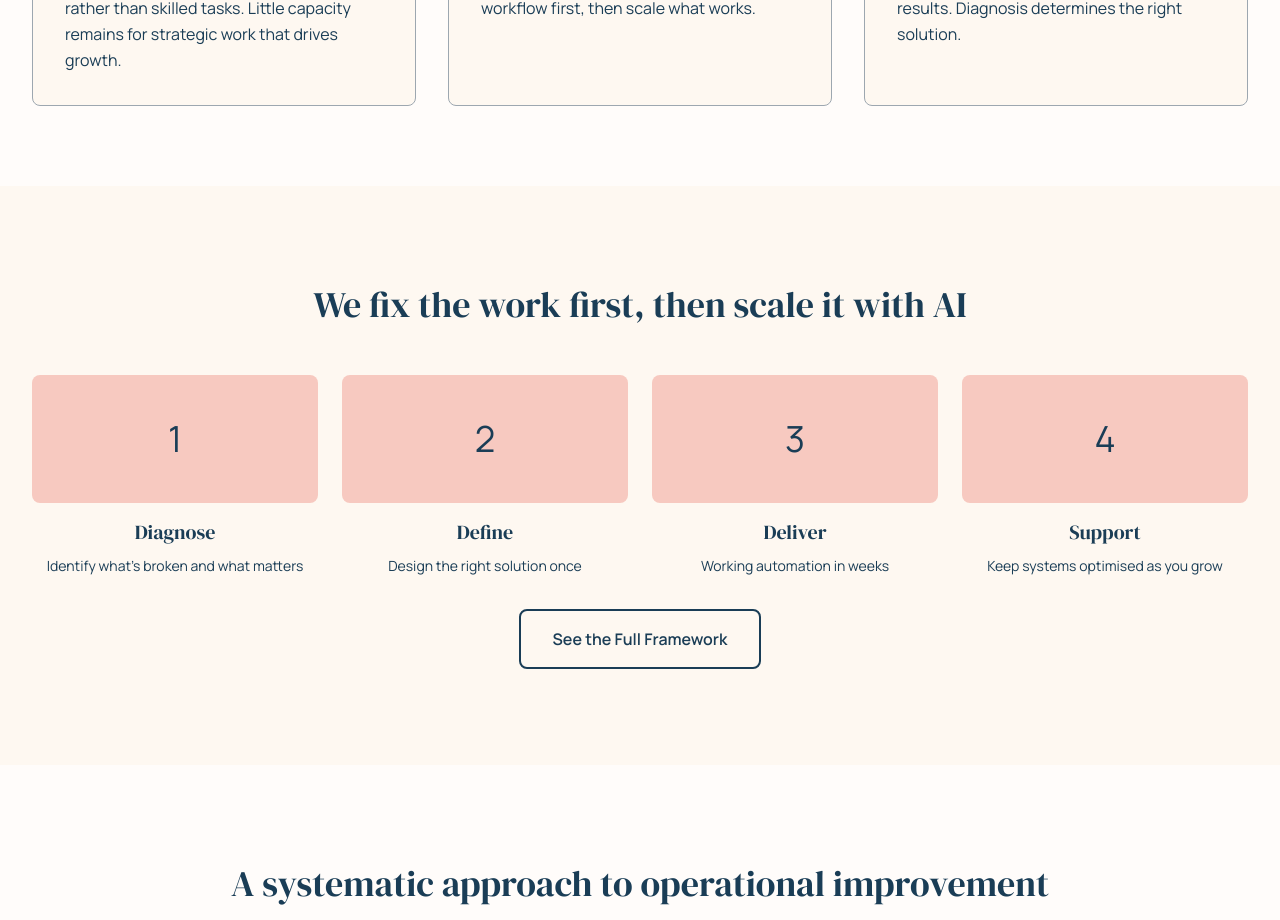
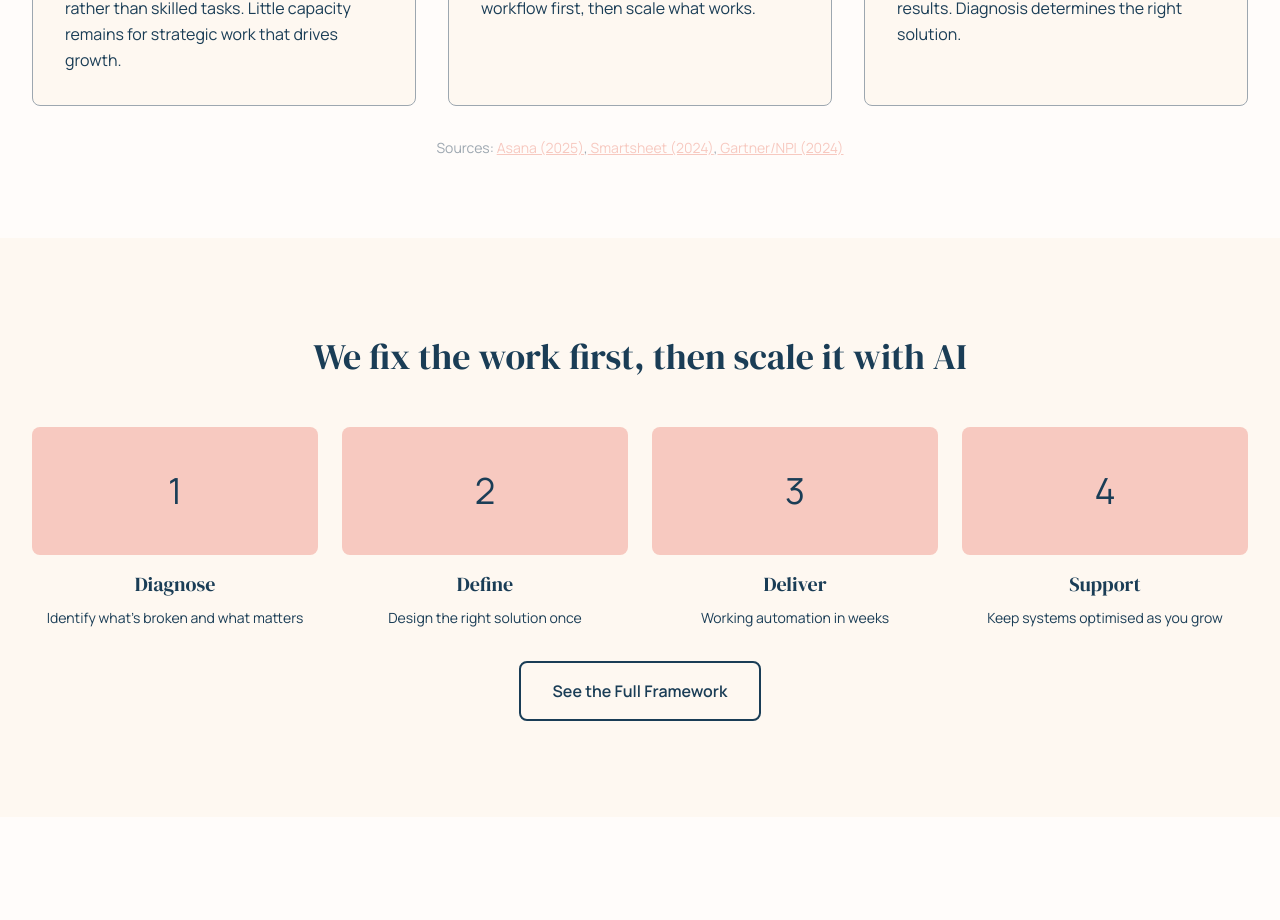
Before and after one commit to tomleomayn/leomayn-website, a Next.js app: page / in a window 1280 px wide. Shown: the part 1040-1960 px from the top of the page. Built offline with nearby package versions, Linux system fonts and the light colour scheme; no server answers.

Commit message:
Add sources citation to problem section
- Add Asana (2025), Smartsheet (2024), Gartner/NPI (2024) sources
- Styled with coral links on steel text
- Centered below problem cards

```diff
--- a/app/page.tsx
+++ b/app/page.tsx
@@ -113,6 +113,14 @@ export default function HomePage() {
                 </p>
               </div>
             </div>
+          </div>
+
+          <div className="mt-8 text-center">
+            <p className="text-sm font-sans text-steel">
+              Sources: <a href="#" className="text-coral hover:text-coral-dark underline">Asana (2025)</a>,
+              <a href="#" className="text-coral hover:text-coral-dark underline"> Smartsheet (2024)</a>,
+              <a href="#" className="text-coral hover:text-coral-dark underline"> Gartner/NPI (2024)</a>
+            </p>
           </div>
         </div>
       </section>
```
